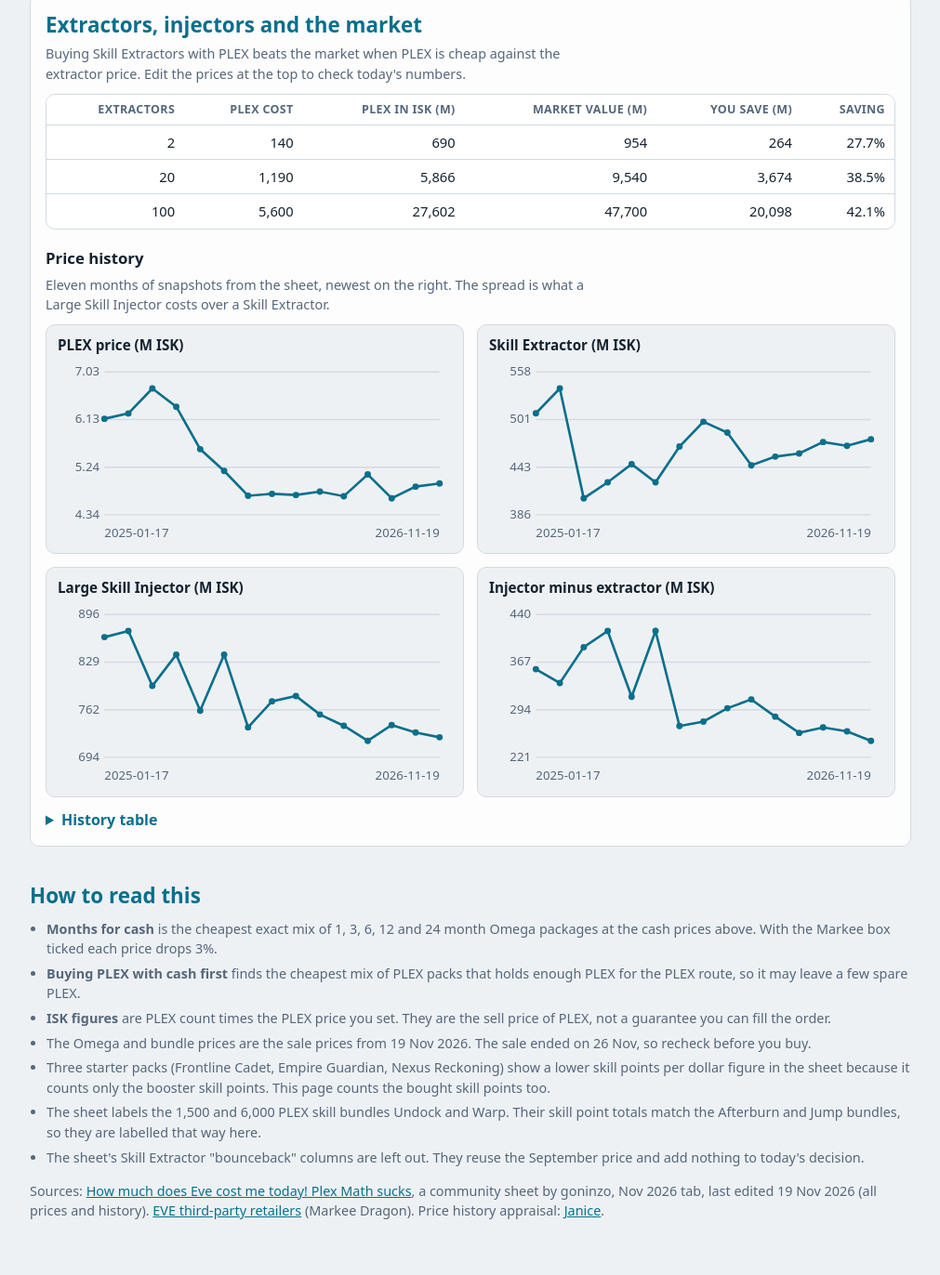
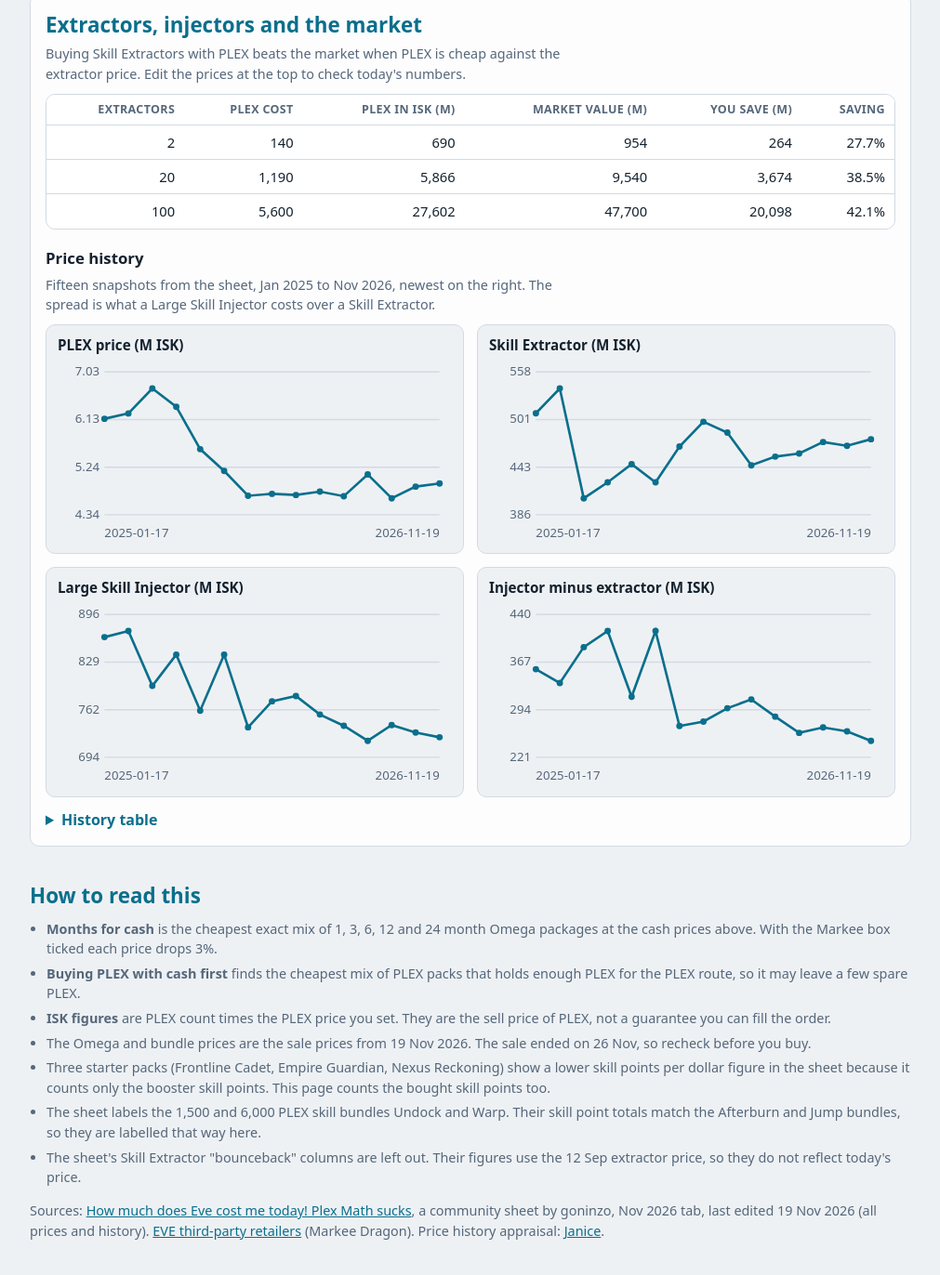
Before and after one commit to rosidahrahim/Eve-Online, a plain HTML site: page plex-math/index.html in a window 1280 px wide. Shown: the part 5945-7317 px from the top of the page at 93% size, without its empty margins (134-1145 px from the left). Drawn offline with Linux system fonts and the light colour scheme.

Commit message:
Plex-math: correct history caption and bounceback note
Co-Authored-By: Claude Sonnet 5.5 <noreply@anthropic.com>
Claude-Session: https://claude.ai/code/session_01XSTytimXDBcnWzRDxGjaPg

```diff
--- a/plex-math/index.html
+++ b/plex-math/index.html
@@ -151,7 +151,7 @@ footer a{color:var(--accent)}
     <p class="sub">Buying Skill Extractors with PLEX beats the market when PLEX is cheap against the extractor price. Edit the prices at the top to check today's numbers.</p>
     <div class="tbl"><table id="extTbl"></table></div>
     <h3>Price history</h3>
-    <p class="sub">Eleven months of snapshots from the sheet, newest on the right. The spread is what a Large Skill Injector costs over a Skill Extractor.</p>
+    <p class="sub">Fifteen snapshots from the sheet, Jan 2025 to Nov 2026, newest on the right. The spread is what a Large Skill Injector costs over a Skill Extractor.</p>
     <div class="charts" id="charts"></div>
     <details><summary>History table</summary>
       <div class="tbl" style="margin-top:8px"><table id="histTbl"></table></div>
@@ -167,7 +167,7 @@ footer a{color:var(--accent)}
       <li>The Omega and bundle prices are the sale prices from 19 Nov 2026. The sale ended on 26 Nov, so recheck before you buy.</li>
       <li>Three starter packs (Frontline Cadet, Empire Guardian, Nexus Reckoning) show a lower skill points per dollar figure in the sheet because it counts only the booster skill points. This page counts the bought skill points too.</li>
       <li>The sheet labels the 1,500 and 6,000 PLEX skill bundles Undock and Warp. Their skill point totals match the Afterburn and Jump bundles, so they are labelled that way here.</li>
-      <li>The sheet's Skill Extractor "bounceback" columns are left out. They reuse the September price and add nothing to today's decision.</li>
+      <li>The sheet's Skill Extractor "bounceback" columns are left out. Their figures use the 12 Sep extractor price, so they do not reflect today's price.</li>
     </ul>
     <p>Sources: <a href="https://docs.google.com/spreadsheets/d/1K2CEaO4P3hhAZFMcLy8_E4wtm_QHG8tQlsylVHvANgA/edit?gid=1993726289#gid=1993726289">How much does Eve cost me today! Plex Math sucks</a>, a community sheet by goninzo, Nov 2026 tab, last edited 19 Nov 2026 (all prices and history). <a href="https://secure.eveonline.com/third-party-retailers">EVE third-party retailers</a> (Markee Dragon). Price history appraisal: <a href="https://janice.e-351.com/a/z8hWJ8">Janice</a>.</p>
   </footer>
```
